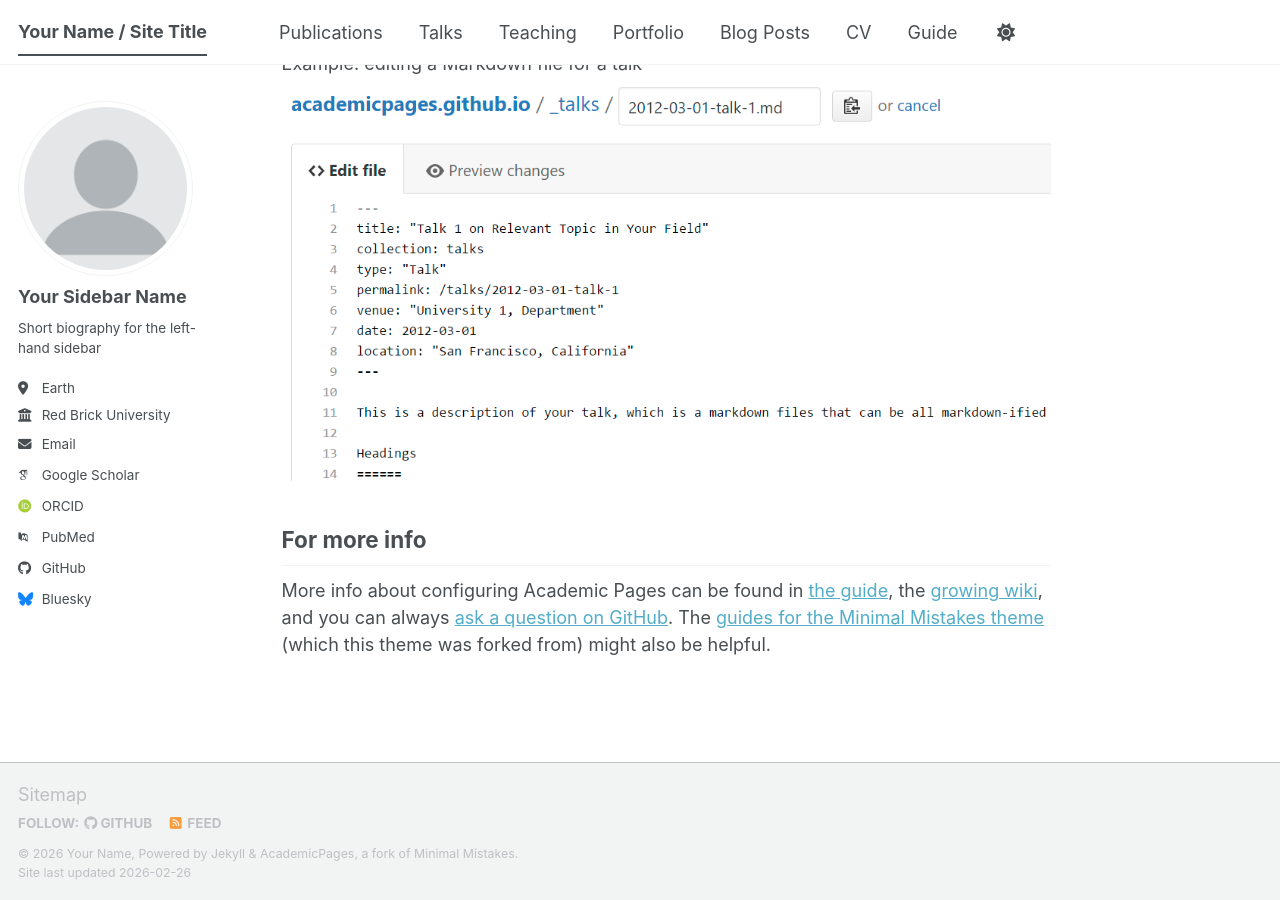
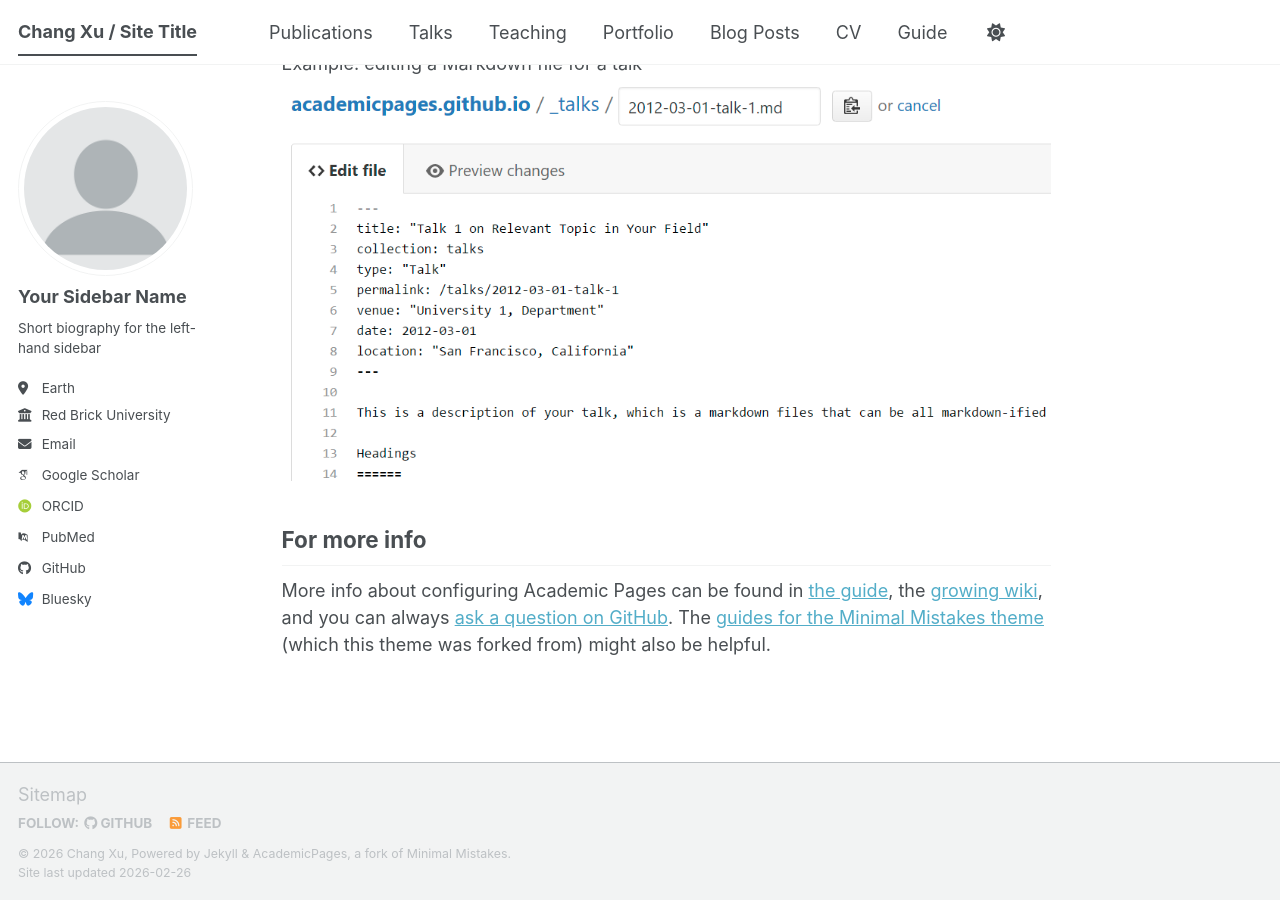
Before and after one commit to Changbaober/changbaober.github.io, a Jekyll site: the page built from _pages/about.md, in a window 1280 px wide and 900 px high, scrolled down 2720 px. Built offline with Jekyll 4.4.1, drawn with Linux system fonts in a browser that asks for light colours; some web fonts are replaced; a script bundle is joined from its source files by our own code; library files that are not in the unit come from our copies.

Commit message:
Update _config.yml

```diff
--- a/_config.yml
+++ b/_config.yml
@@ -9,11 +9,11 @@
 # Basic Site Settings
 locale                   : "en-US"
 site_theme               : "default" # The available themes options are "default", "air", "sunrise", "mint", "dirt" and "contrast"
-title                    : "Your Name / Site Title"
+title                    : "Chang Xu / Site Title"
 title_separator          : "-"
-name                     : &name "Your Name"
-description              : &description "Your Name's academic portfolio"   # Update this with a general description of your site, this is the default if not overridden by a page
-url                      : https://academicpages.github.io # The base hostname & protocol for your site e.g. "https://[your GitHub username].github.io",
+name                     : &name "Chang Xu"
+description              : &description "Chang Xu's academic portfolio"   # Update this with a general description of your site, this is the default if not overridden by a page
+url                      : https://https://changbaober.github.io # The base hostname & protocol for your site e.g. "https://[your GitHub username].github.io",
                                                            # or if you already have some other page hosted on Github then use "https://[your GitHub username].github.io/[Your Repo Name]"
 baseurl                  : "" # the subpath of your site, e.g. "/blog"
 repository               : "academicpages/academicpages.github.io"
```
